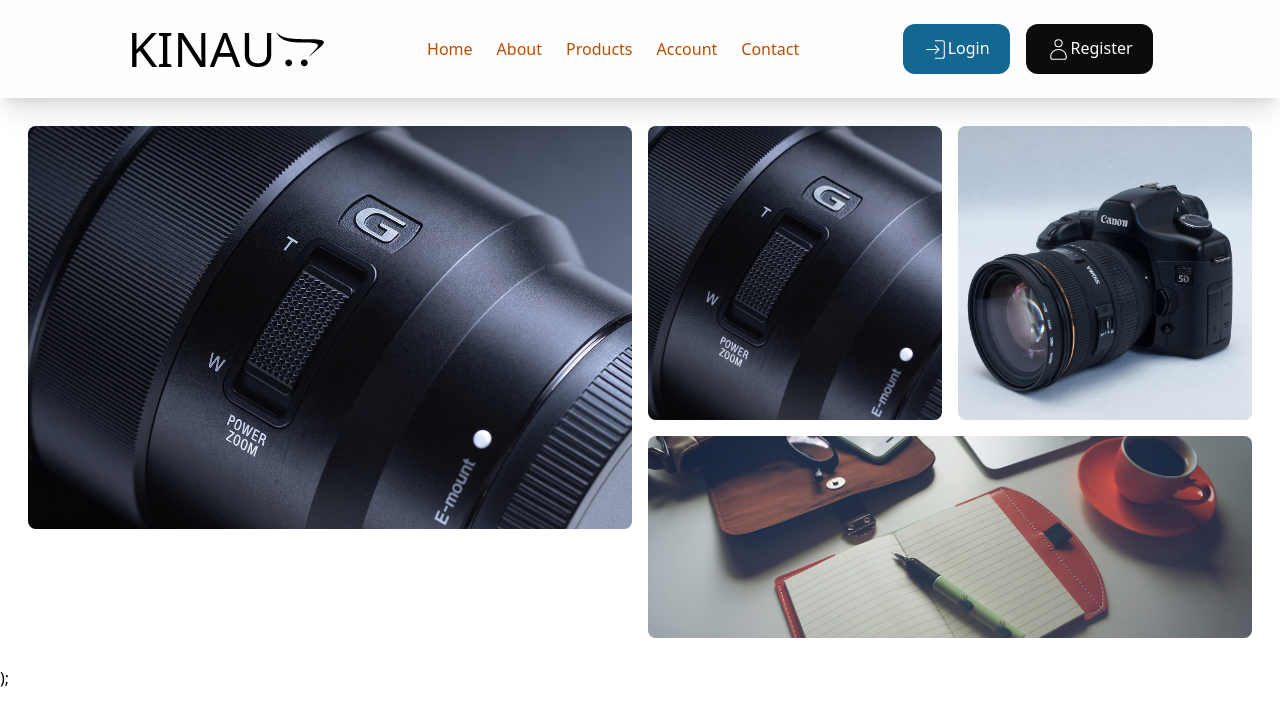
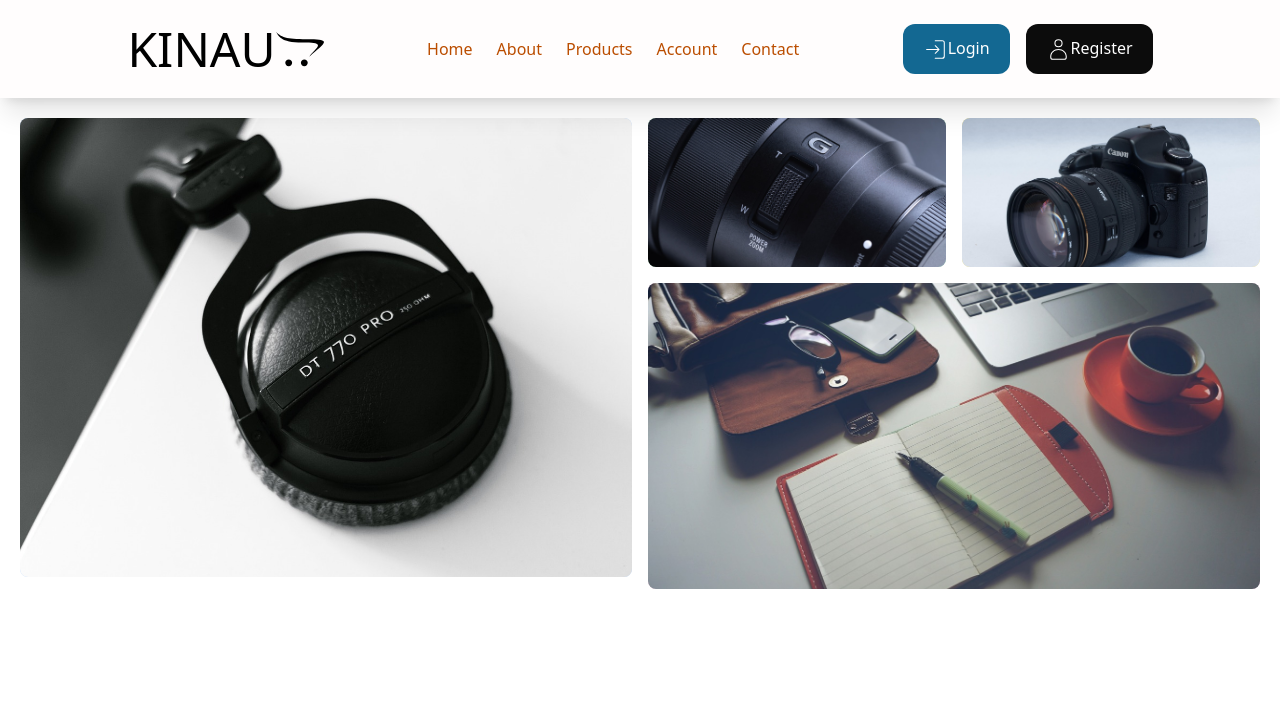
Before and after one commit to bhattabibek/kinau, a Next.js app: page / in a window 1280 px wide. Shown: the top 726 px of the page. Built offline with nearby package versions, Linux system fonts and the light colour scheme.

Commit message:
feat:Added responsive Bento Grid

```diff
--- a/src/app/components/BentoGrid.jsx
+++ b/src/app/components/BentoGrid.jsx
@@ -1,14 +1,14 @@
-import React from 'react'
+import React from 'react';
 import Image from 'next/image';
 
 const BentoGrid = () => {
   return (
     <>
-<div className="grid grid-cols-2 md:grid-cols-4 gap-4 p-7  flex flex-wrap">
-
-      <div className="relative bg-blue-200 rounded-lg row-span-2 md:col-span-2 aspect-[3/2] overflow-hidden">
+      <div className="grid grid-cols-1 sm:grid-cols-2 md:grid-cols-4 gap-4 p-5">
+        {/* Large featured image */}
+        <div className="relative bg-blue-200 rounded-lg row-span-2 md:col-span-2 aspect-[3/2] lg:aspect-[4/3] overflow-hidden">
           <Image
-          src="/image.jpg"
+            src="/headphones.jpg"
             alt="Main Image"
             fill
             className="object-cover"
@@ -16,7 +16,7 @@ const BentoGrid = () => {
         </div>
 
         {/* Smaller items */}
-      <div className="relative bg-green-200 rounded-lg aspect-square overflow-hidden">
+        <div className="relative bg-green-200 rounded-lg aspect-square sm:aspect-[2/1] lg:aspect-[2/1] overflow-hidden">
           <Image
             src="/image.jpg"
             alt="Secondary Image"
@@ -25,7 +25,7 @@ const BentoGrid = () => {
           />
         </div>
 
-      <div className="relative bg-yellow-200 rounded-lg aspect-square overflow-hidden">
+        <div className="relative bg-yellow-200 rounded-lg aspect-square sm:aspect-[2/1] lg:aspect-[2/1] overflow-hidden">
           <Image
             src="/camera.jpg"
             alt="Camera"
@@ -34,8 +34,8 @@ const BentoGrid = () => {
           />
         </div>
 
-      {/* Wide image block */}
-      <div className="relative bg-pink-200 rounded-lg md:col-span-2 aspect-[3/1] overflow-hidden">
+        {/* Wide image block with adjusted height */}
+        <div className="relative bg-pink-200 rounded-lg md:col-span-2 aspect-[2/1] sm:aspect-[1/1] lg:aspect-[2/1] overflow-hidden">
           <Image
             src="/laptop.jpg"
             alt="Laptop"
@@ -44,12 +44,8 @@ const BentoGrid = () => {
           />
         </div>
       </div>
+    </>
   );
-
-
-
-    </>
-  )
 }
 
-export default BentoGrid
+export default BentoGrid;
```
Also changed, not shown: public/headphones.jpg (added). Lines whose indentation alone changed are shown as unchanged.
